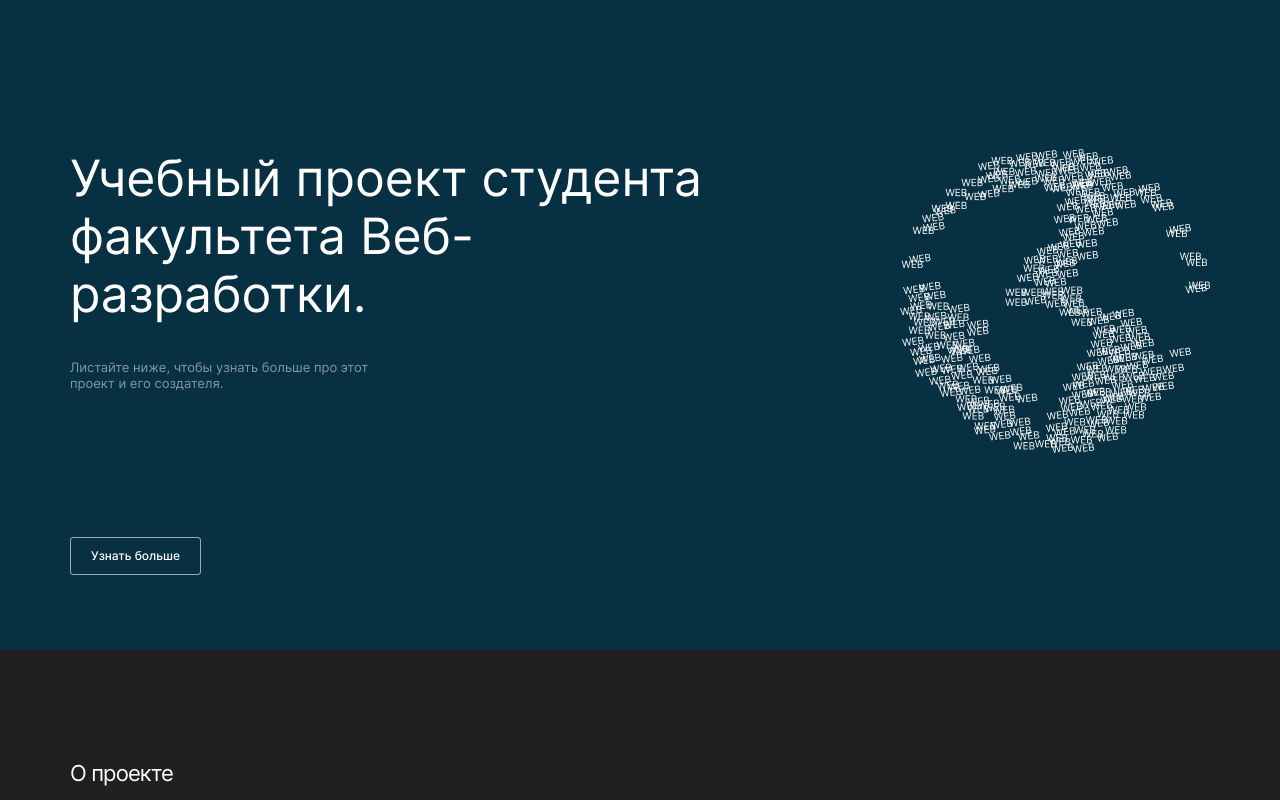
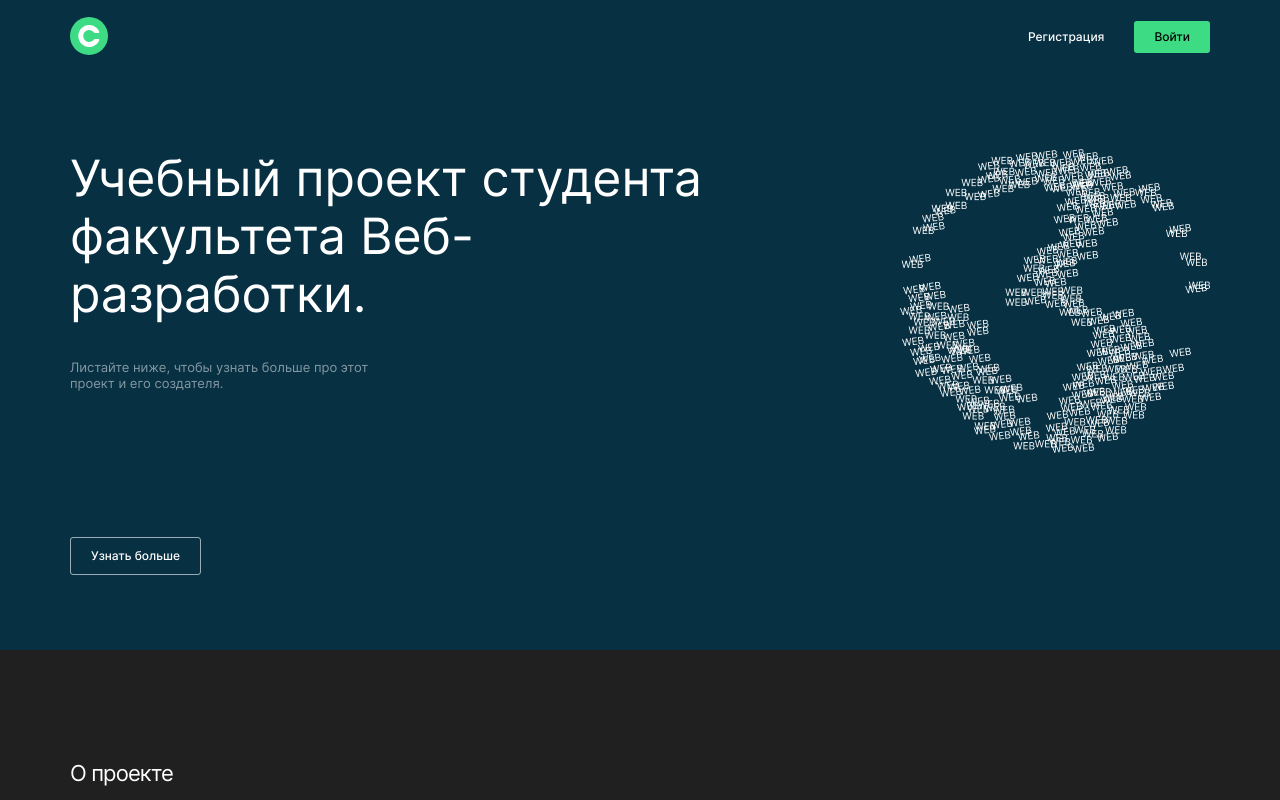
Before and after one commit to maxlivi1/movies-explorer-frontend, a React (Create React App) app: page / in a window 1280 px wide. Shown: the top 800 px of the page. Built offline with nearby package versions, Linux system fonts and the light colour scheme.

Commit message:
feat: добавить Header

```diff
--- a/src/components/app/App.jsx
+++ b/src/components/app/App.jsx
@@ -1,10 +1,14 @@
+import { useState } from "react";
 import Footer from "../footer/Footer";
+import Header from "../header/Header";
 import Main from "../main/Main";
 import "./App.css";
 
 export default function App() {
+  const [loggedIn, setLoggedIn] = useState(false);
   return (
     <div className="app">
+      <Header loggedIn={loggedIn} />
       <Main />
       <Footer />
     </div>
--- /dev/null
+++ b/src/components/header/Header.css
@@ -0,0 +1,11 @@
+.header {
+  margin: 0;
+  padding: 0 70px;
+  box-sizing: border-box;
+  display: flex;
+  flex-direction: row;
+  justify-content: space-between;
+  align-items: center;
+  min-height: 74px;
+  background-color: rgba(7, 48, 66, 1);
+}
--- /dev/null
+++ b/src/components/header/Header.jsx
@@ -0,0 +1,14 @@
+import Logo from "./logo/Logo";
+import "./Header.css";
+import AccountButton from "./account_button/AccountButton";
+import Navigation from "./navigation/Navigation";
+
+export default function Header({ loggedIn }) {
+  return (
+    <header className="header">
+      <Logo />
+      <Navigation loggedIn={loggedIn} />
+      <AccountButton loggedIn={loggedIn} />
+    </header>
+  );
+}
--- /dev/null
+++ b/src/components/header/account_button/AccountButton.css
@@ -0,0 +1,43 @@
+.account-button {
+  margin: 0;
+  padding: 0;
+  box-sizing: border-box;
+  display: none;
+  justify-content: center;
+  align-items: center;
+  outline: none;
+  border: none;
+  gap: 13px;
+  background: transparent;
+  cursor: pointer;
+}
+
+.account-button_visible {
+  display: flex;
+}
+
+.account-button__name {
+  margin: 0;
+  padding: 8px 0;
+  box-sizing: border-box;
+
+  font-size: 14px;
+  font-style: normal;
+  font-weight: 500;
+  line-height: 16px;
+  color: #fff;
+}
+
+.account-button__image {
+  margin: 0;
+  padding: 0;
+  box-sizing: border-box;
+  display: flex;
+  justify-content: center;
+  align-items: center;
+
+  width: 30px;
+  height: 30px;
+  border-radius: 6px;
+  background: #0f4157;
+}
--- /dev/null
+++ b/src/components/header/account_button/AccountButton.jsx
@@ -0,0 +1,26 @@
+import "./AccountButton.css";
+import { Link } from "react-router-dom";
+
+export default function AccountButton({ loggedIn }) {
+  const style = loggedIn ? "account-button account-button_visible" : "account-button";
+  return (
+    <button type="button" className={style}>
+      <span className="account-button__name">Аккаунт</span>
+      <div className="account-button__image">
+        <svg
+          xmlns="http://www.w3.org/2000/svg"
+          width="12"
+          height="12"
+          fill="none"
+        >
+          <path
+            fill="#fff"
+            fill-rule="evenodd"
+            d="M7.43 7.967a3.751 3.751 0 1 0-2.86 0A8.614 8.614 0 0 0 .809 9.58L2.19 11.42A6.317 6.317 0 0 1 6 10.149c1.431 0 2.749.473 3.81 1.27l1.382-1.839A8.614 8.614 0 0 0 7.43 7.967Z"
+            clip-rule="evenodd"
+          />
+        </svg>
+      </div>
+    </button>
+  );
+}
--- /dev/null
+++ b/src/components/header/logo/Logo.css
@@ -0,0 +1,7 @@
+.logo {
+  margin: 0;
+  padding: 0;
+  box-sizing: border-box;
+  text-decoration: none;
+  color: transparent;
+}
--- /dev/null
+++ b/src/components/header/logo/Logo.jsx
@@ -0,0 +1,26 @@
+import "./Logo.css";
+import { Link } from "react-router-dom";
+
+export default function Logo() {
+  return (
+    <a className="logo" href="#" noopener target={"_blank"}>
+      <svg
+        xmlns="http://www.w3.org/2000/svg"
+        width="38"
+        height="38"
+        fill="none"
+      >
+        <g fill-rule="evenodd" clip-rule="evenodd">
+          <path
+            fill="#3DDC84"
+            d="M19 38c10.493 0 19-8.507 19-19S29.493 0 19 0 0 8.507 0 19s8.507 19 19 19Z"
+          />
+          <path
+            fill="#fff"
+            d="M24.866 22c-.36 0-.686.197-.893.491C22.897 24.02 21.137 25 19.185 25c-3.201 0-5.885-2.637-5.885-6s2.684-6 5.885-6c1.952 0 3.712.98 4.788 2.508.207.295.534.492.893.492h3.476c.662 0 1.141-.634.888-1.245C27.586 10.787 23.707 8 19.185 8 13.173 8 8.3 12.925 8.3 19s4.873 11 10.885 11c4.522 0 8.4-2.787 10.045-6.755.253-.611-.226-1.245-.888-1.245h-3.476Z"
+          />
+        </g>
+      </svg>
+    </a>
+  );
+}
--- /dev/null
+++ b/src/components/header/navigation/Navigation.css
@@ -0,0 +1,68 @@
+.navigation {
+  margin: 0 0 0 auto;
+  padding: 0;
+  box-sizing: border-box;
+  display: flex;
+  flex-direction: row;
+  align-items: center;
+  gap: 30px;
+}
+
+.navigation_authorized {
+  margin: 0 50px 0 auto;
+  gap: 20px;
+}
+
+.navigation__link {
+  margin: 0;
+  padding: 0;
+  box-sizing: border-box;
+  cursor: pointer;
+
+  font-size: 14px;
+  font-style: normal;
+  font-weight: 400;
+  line-height: 18px;
+  color: #fff;
+
+  transition: opacity 0.3s ease-in;
+}
+
+.navigation__link-registration {
+  margin: 0;
+  padding: 0;
+  box-sizing: border-box;
+  cursor: pointer;
+
+  font-size: 12px;
+  font-style: normal;
+  font-weight: 500;
+  line-height: 16px;
+  color: #fff;
+
+  transition: opacity 0.3s ease-in;
+}
+
+.navigation__link-in {
+  margin: 0;
+  padding: 8px 20px;
+  box-sizing: border-box;
+  cursor: pointer;
+
+  font-size: 12px;
+  font-style: normal;
+  font-weight: 500;
+  line-height: 16px;
+  color: #000;
+
+  border-radius: 3px;
+  background: #3ddc84;
+
+  transition: opacity 0.3s ease-in;
+}
+
+.navigation__link:hover,
+.navigation__link-registration:hover,
+.navigation__link-in:hover {
+  opacity: 0.7;
+}
--- /dev/null
+++ b/src/components/header/navigation/Navigation.jsx
@@ -0,0 +1,22 @@
+import "./Navigation.css";
+import { Link } from "react-router-dom";
+
+export default function Navigation({ loggedIn }) {
+  const style = loggedIn ? "navigation navigation_authorized" : "navigation";
+
+  return (
+    <nav className={style}>
+      {loggedIn ? (
+        <>
+          <a className="navigation__link">Фильмы</a>
+          <a className="navigation__link">Сохранённые Фильмы</a>
+        </>
+      ) : (
+        <>
+          <a className="navigation__link-registration">Регистрация</a>
+          <a className="navigation__link-in">Войти</a>
+        </>
+      )}
+    </nav>
+  );
+}
--- a/src/components/main/promo/Promo.css
+++ b/src/components/main/promo/Promo.css
@@ -1,6 +1,6 @@
 .promo {
   margin: 0;
-  padding: 149px 70px 50px;
+  padding: 75px 70px 50px;
   box-sizing: border-box;
   display: flex;
   flex-direction: row;
```
Also changed, not shown: src/images/icon-account.svg (added), src/images/logo.svg (added).
